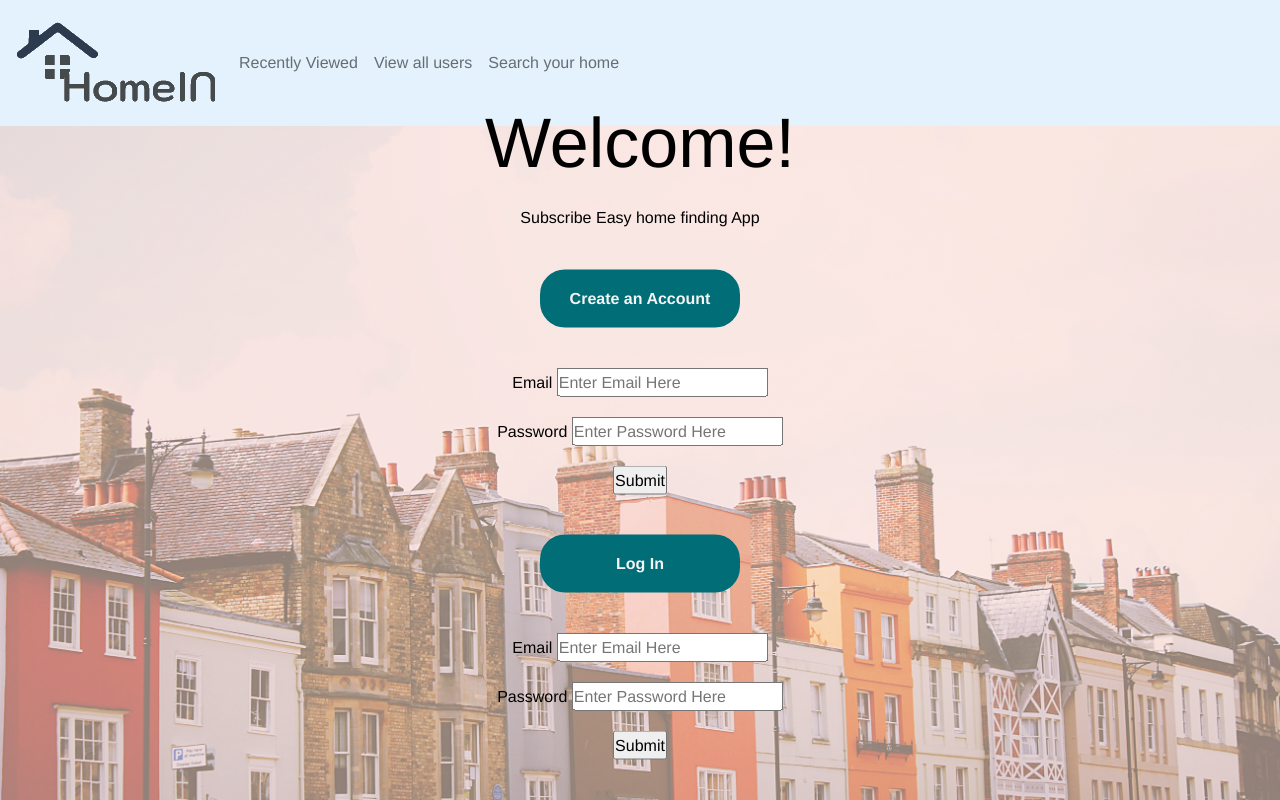
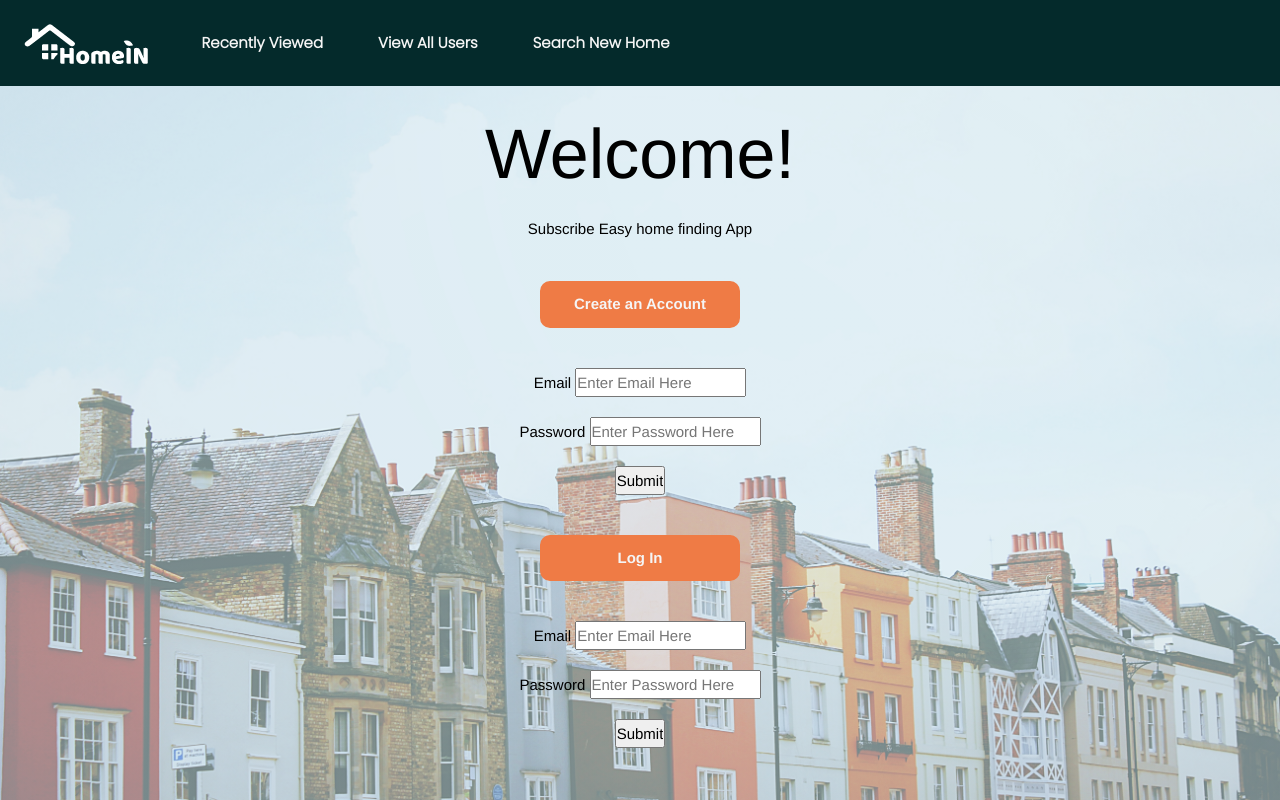
Before and after one commit to Yadi-Wang/hb-project, a Flask app: page / in a window 1280 px wide. Run offline with Flask 2, Linux system fonts and the light colour scheme; some libraries are stand-ins or nearby versions.

Commit message:
add new styles

```diff
--- a/server.py
+++ b/server.py
@@ -316,7 +316,6 @@ def process_login():
     else:
         # Log in user by storing the user's email in session
         session["user_email"] = user.email
-        flash(f"Welcome back, {user.email}!")
 
     return redirect("/")
 
--- a/static/css/style.css
+++ b/static/css/style.css
@@ -8,21 +8,80 @@
     padding: 0;
 }
 
+.navbar {
+    margin: auto;
+    padding: 35px 0;
+    display: flex;
+    align-items: center;
+    justify-content: space-between;
+}
+
+.logo {
+    cursor: pointer;
+}
+
+.navbar ul li {
+    list-style: none;
+    display: inline-block;
+    margin: 0 20px;
+    position: relative;
+}
+
+.navbar ul li::after {
+    content: '';
+    height: 3px;
+    width: 0;
+    background: #EF7B45;
+    position: absolute;
+    left: 0;
+    bottom: -5px;
+    transition: 0.5s;
+}
+
+.navbar ul li:hover::after {
+  width: 100%;
+}
 
 html {
-    font-size: 16px;
+    font-size: 15px;
 }
 
 body {
     min-height: 100vh;
-    font-family: 'Franklin Gothic Medium', 'Arial Narrow', Arial, sans-serif;
+    font-family: 'Helvetica', 'Arial Narrow', Arial, sans-serif;
     background-color: whitesmoke;
 }
+
+.navbar a {
+    color: whitesmoke;
+    font-family: 'Poppins', sans-serif;
+    font-weight: 600;
+}
+
+.navbar a:hover {
+  color: whitesmoke;
+  font-weight: 600;
+}
+
+.navbar-toggler {
+    background:#EF7B45;
+    border: none;
+    outline: none;
+    width: 50px;
+}
+
+/* .navbar-toggler span {
+    display: block;
+    width: 22px;
+    height: 2px;
+    border: 1px;
+    background: black;
+} */
 
 .banner {
   width: 100%;
   height: 100vh;
-  background: linear-gradient(rgba(255, 221, 210, 0.5), rgba(255, 221, 210, 0.5)), url('../img/backgroundphoto.jpg');
+  background: linear-gradient(rgba(205, 237, 246, 0.5), rgba(205, 237, 246, 0.5)), url('../img/backgroundphoto.jpg');
   background-size: cover;
   background-position: center;
   background-repeat: no-repeat;
@@ -31,7 +90,7 @@ body {
 .bannerNoBackground {
   width: 100%;
   height: 100vh;
-  background: linear-gradient(rgba(255, 221, 210, 0.5), rgba(255, 221, 210, 0.5));
+  background: linear-gradient(rgba(205, 237, 246, 0.5), rgba(205, 237, 246, 0.5));
   background-size: cover;
   background-position: center;
   background-repeat: no-repeat;
@@ -76,16 +135,44 @@ body {
 } */
 
 
-button{
+button {
   width: 200px;
-  padding: 15px 0;
+  padding: 10px 0;
   text-align: center;
   margin: 20px 10px;
-  border-radius: 25px;
+  border-radius: 10px;
   font-weight: bold;
-  border: 2px solid #006D77;
-  background: #006D77;
+  border: 2px solid #EF7B45;
+  background: #EF7B45;
   color: whitesmoke;
+  cursor: pointer;
+  position:relative;
+  overflow: hidden;
+}
+
+button.large-button {
+  width: 500px;
+  padding: 10px 0;
+  text-align: center;
+  margin: 20px 10px;
+  border-radius: 10px;
+  font-weight: bold;
+  border: 2px solid #EF7B45;
+  background: #EF7B45;
+  color: whitesmoke;
+  cursor: pointer;
+  position:relative;
+  overflow: hidden;
+}
+
+button.btn {
+  width: 50px;
+  text-align: center;
+  margin: 2px 10px;
+  border-radius: 10px;
+  font-weight: bold;
+  border: 2px solid #5EB1BF;
+  background: #5EB1BF;
   cursor: pointer;
   position:relative;
   overflow: hidden;
@@ -103,16 +190,8 @@ main {
     flex-wrap: wrap;
 }
 
-/* #like-button {
 
-    width: 48px;
-    height: 48px;
-    position: absolute;
-    bottom: 8%;
-    right: 8%;
-} */
-
-.about-details {
+/* #about-details {
     width: 250px;
     height: 500px;
     background: linear-gradient();
@@ -121,7 +200,24 @@ main {
     left: 900px;
     border-radius: 10px;
     padding: 25px;
+} */
+
+.about-details {
+  padding-top: 55px;
 }
+
+.home-price-section {
+  text-decoration: none;
+  font-family: Arial, Helvetica, sans-serif;
+  font-weight: bold;
+  font-size: larger;
+}
+
+.likeform {
+  width: auto;
+  height: 4rem;
+}
+
 
 .card-sm {
     margin-bottom: 0.8rem;
--- a/static/js/like.js
+++ b/static/js/like.js
@@ -30,10 +30,10 @@ likeButton.forEach(function (likeButton){
 
         if (responseJson.action == "add"){
             console.log("Add");
-            likeButton.className = "btn btn-primary bi bi-heart-fill";
+            likeButton.className = "btn bi bi-heart-fill";
         } else {
             console.log("Delete");
-            likeButton.className = "btn btn-primary bi bi-heart";
+            likeButton.className = "btn bi bi-heart";
         };
         alert(responseJson.property);
         location.reload();
--- a/templates/base.html
+++ b/templates/base.html
@@ -8,6 +8,7 @@
     </title>
     <link href="https://cdn.jsdelivr.net/npm/bootstrap@5.2.0-beta1/dist/css/bootstrap.min.css" rel="stylesheet">
     <link rel="stylesheet" href="https://cdn.jsdelivr.net/npm/bootstrap-icons@1.8.3/font/bootstrap-icons.css">
+    <link href="https://fonts.googleapis.com/css2?family=Poppins:wght@300&display=swap" rel="stylesheet">
     <link rel="stylesheet" href="/static/css/style.css">
     <script src="https://kit.fontawesome.com/47320da364.js" crossorigin="anonymous"></script>
     {% block head %}{% endblock %}
--- a/templates/homepage.html
+++ b/templates/homepage.html
@@ -1,33 +1,27 @@
-<!doctype html>
-<html>
-  <head>
-    <meta charset="utf-8">
-    <meta name="viewport" content="width=device-width, initial-scale=1">
-    <title>HomeIN-Your future home</title>
-    <link href="https://cdn.jsdelivr.net/npm/bootstrap@5.2.0-beta1/dist/css/bootstrap.min.css" rel="stylesheet" integrity="sha384-0evHe/X+R7YkIZDRvuzKMRqM+OrBnVFBL6DOitfPri4tjfHxaWutUpFmBp4vmVor" crossorigin="anonymous">
-    <link rel="stylesheet" href="https://cdn.jsdelivr.net/npm/bootstrap-icons@1.8.3/font/bootstrap-icons.css">
-    <link rel="stylesheet" href="/static/css/style.css">
-  </head>
+{% extends 'base.html' %}
+{% block title %}The Home of Your Home{% endblock %}
+{% block head %} <link rel="stylesheet" href="/static/css/style.css"> {% endblock %}
 
-<body>
+{% block body %}
+
+
 <div class="banner">
-  <nav class="navbar navbar-light p-3 navbar-expand" style="background-color: #e3f2fd;">
-
-      <a href="" class="navbar-brand"><img src="/static/img/homeIN-logo.png" class="logo"></a>
+  <nav class="navbar p-3 navbar-expand-lg" style="background-color: #042A2B;">
+      <a href="/myhomepage" class="navbar-brand"><img src="/static/img/homeIN-logo.png" class="logo"></a>
       <button class="navbar-toggler" type="button" data-bs-toggle="collapse" data-bs-target="#navbarSupportedContent">
         <span class="navbar-toggler-icon"></span>
       </button>
 
       <div class="collapse navbar-collapse" id="navbarSupportedContent">
-        <ul class="navbar-nav">
+        <ul class="navbar-nav me-auto mb-2 mb-lg-0">
           <li class="nav-item">
             <a href="/allproperties" class="nav-link">Recently Viewed</a>
           </li>
           <li class="nav-item">
-            <a href="/users" class="nav-link">View all users</a>
+            <a href="/users" class="nav-link">View All Users</a>
           </li>
           <li class="nav-item">
-            <a href="/properties" class="nav-link">Search your home</a>
+            <a href="/properties" class="nav-link">Search New Home</a>
           </li>
         </ul>
       </div>
@@ -53,8 +47,6 @@
       </p>
     </form>
 
-
-
     <button type="button">Log In</button>
     <form action="/login" method="POST">
       <p>
@@ -72,7 +64,4 @@
   </div>
 
 </div>
-
-
-</body>
-</html>
+{% endblock %}
--- a/templates/search-form.html
+++ b/templates/search-form.html
@@ -164,7 +164,7 @@
 
     <div class="row mt-4">
       <div class="col-3">
-        <button type="button">See Homes</button>
+        <button type="button" onclick="window.location.href = '/properties/search';">See Homes</button>
       </div>
     </div>
   </div>
```
Also changed, not shown: templates/all_properties.html (+6 -10 lines), templates/myapplications.html (+5 -13 lines), templates/myhomepage.html (+3 -7 lines), templates/myproperties.html (+3 -7 lines), templates/property_details.html (+50 -62 lines), templates/welcome.html (+49 -8 lines), static/img/homeIN-logo.png.
